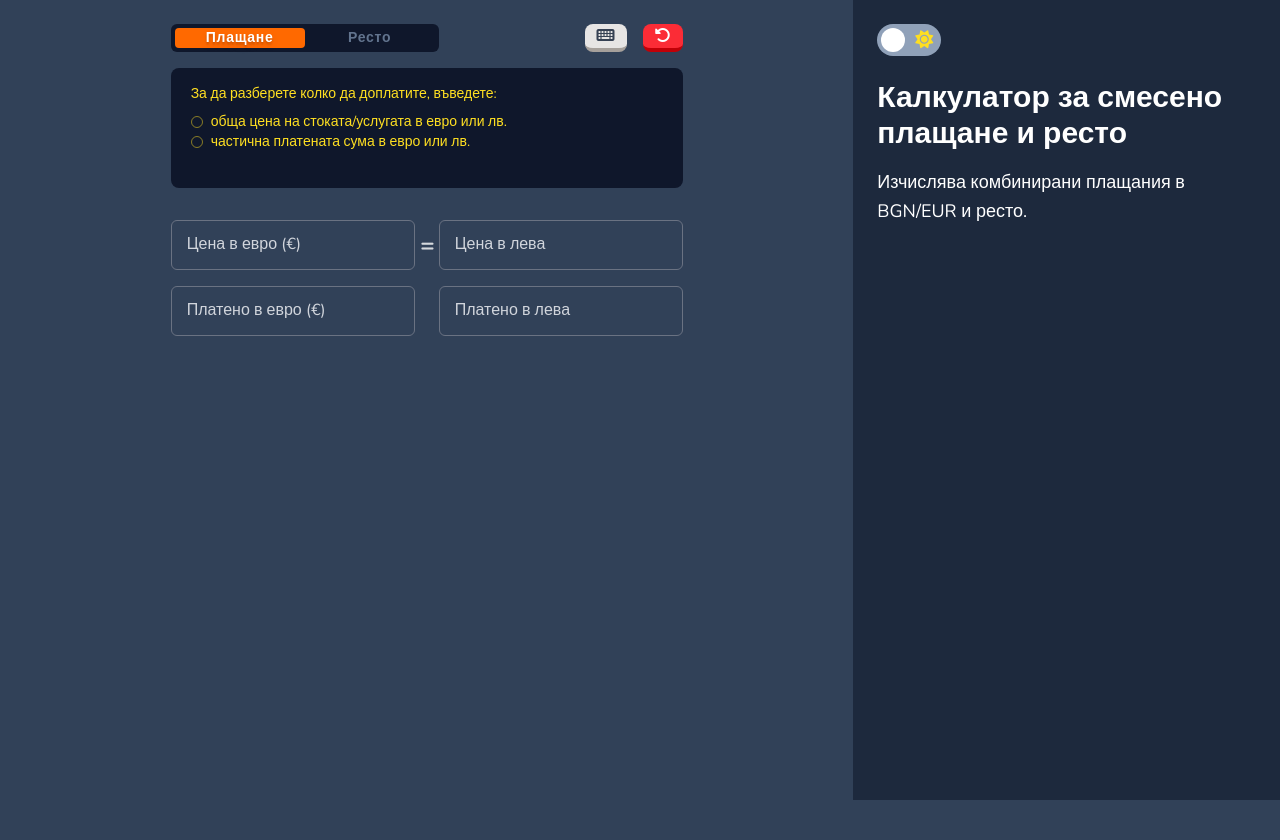
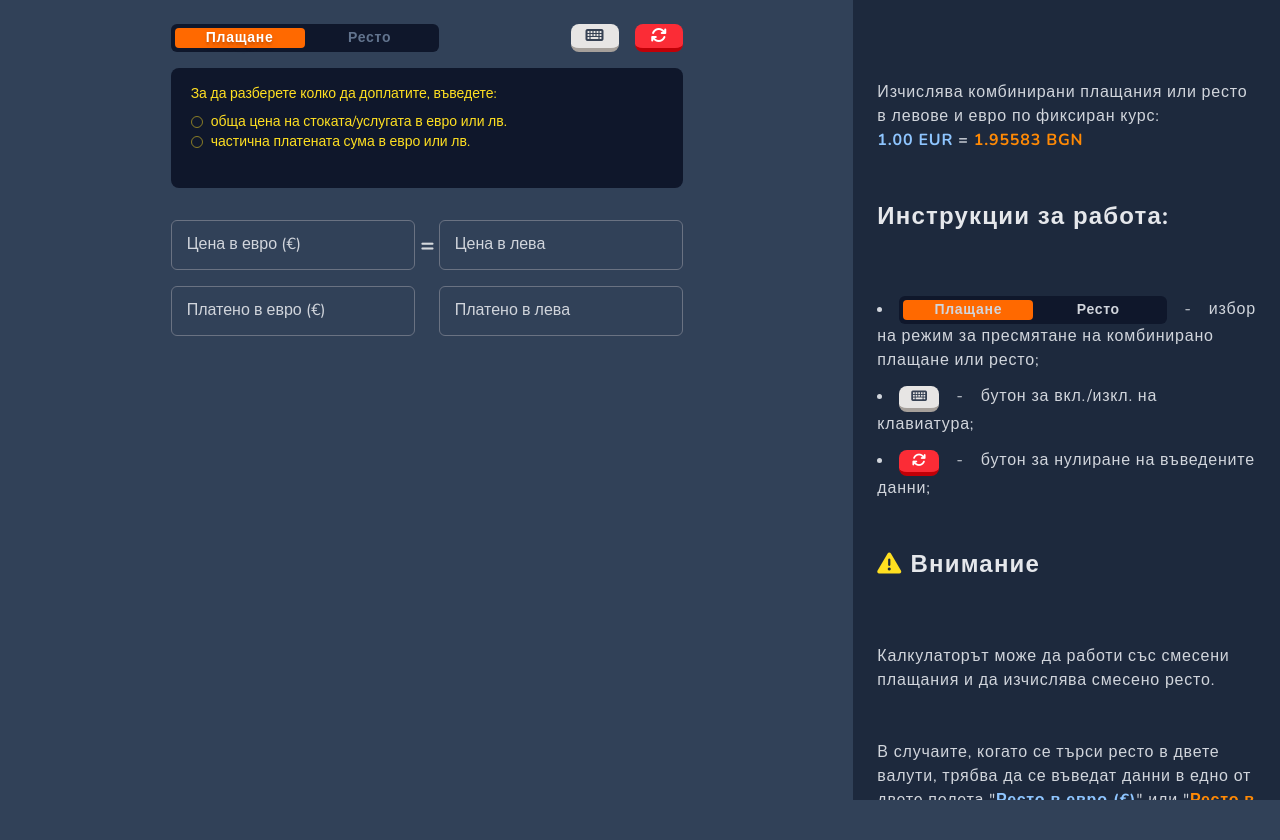
Before and after one commit to a-spasov/bgn-eur-calc, a website: page dist/index.html in a window 1280 px wide. Drawn offline with nearby package versions, Linux system fonts and the light colour scheme.

Commit message:
chore: design fixes

```diff
--- a/dist/index.html
+++ b/dist/index.html
@@ -65,20 +65,21 @@
                 <div>
                     <!-- KEYPAD TOGGLE BUTTON -->
                     <button id="toggleNumpad"
-                        class="rounded-lg text-base font-bold px-3 py-0 mr-3 bg-stone-200 text-gray-700 border-b-4 border-b-stone-400 active:translate-y-[2px] active:border-b-0 dark:bg-yellow-100 dark:text-gray-800 dark:border-b-yellow-300">
+                        class="rounded-lg w-12 text-base font-bold px-3 py-0 mr-3 bg-stone-200 text-gray-700 border-b-4 border-b-stone-400 active:translate-y-[2px] active:border-b-0 dark:bg-yellow-100 dark:text-gray-800 dark:border-b-yellow-300">
                         <i class="fa-solid fa-keyboard"></i>
                     </button>
 
                     <!-- RESET CALCULATOR -->
                     <button id="resetCalc"
-                        class="rounded-lg text-base font-bold px-3 py-0 text-white bg-red-500 border-b-4 border-b-red-700 active:translate-y-[2px] active:border-b-0">
-                        <i class="fa-solid fa-rotate-left"></i>
+                        class="rounded-lg w-12 text-base font-bold px-3 py-0 text-white bg-red-500 border-b-4 border-b-red-700 active:translate-y-[2px] active:border-b-0">
+                        <i class="fa-solid fa-arrows-rotate"></i>
                     </button>
                 </div>
             </div>
 
             <!-- DISPLAY -->
-            <div id="calcDisplay" class="relative w-lg h-30 flex flex-col mb-8 px-5 py-4 rounded-lg bg-slate-900 text-white dark:bg-gray-300 dark:text-gray-800">
+            <div id="calcDisplay"
+                class="relative w-lg h-30 flex flex-col mb-8 px-5 py-4 rounded-lg bg-slate-900 text-white dark:bg-gray-300 dark:text-gray-800">
                 <!-- INSTRUCTIONS -->
                 <div id="messageLine" class="flex flex-col items-start justify-center gap-2
                 transition-opacity duration-500 ease-in-out
@@ -92,7 +93,8 @@
                 </div>
 
                 <!-- RESULTS (absolute overlay) -->
-                <div id="resultsLine" class="absolute top-0 left-0 w-full h-full flex flex-col justify-center items-start gap-1 px-5 py-4 transition-opacity duration-500 ease-in-out opacity-0 text-yellow-300 text-left text-sm">
+                <div id="resultsLine"
+                    class="absolute top-0 left-0 w-full h-full flex flex-col justify-center items-start gap-1 px-5 py-4 transition-opacity duration-500 ease-in-out opacity-0 text-yellow-300 text-left text-sm">
                 </div>
 
             </div>
@@ -241,22 +243,76 @@
         </div>
     </main>
     <!-- RIGHT ASIDE -->
-    <aside class="inline-block w-1/3 bg-slate-800 dark:bg-gray-200 p-6 flex flex-col max-h-screen overflow-y-auto">
-        <!-- Theme switcher at top -->
-        <button id="themeToggle"
-            class="mb-6 relative w-16 h-8 rounded-full flex items-center px-1 text-amber-500 bg-slate-400 dark:bg-gray-400 transition-colors duration-300">
-            <i class="fa-solid fa-moon text-amber-800 text-lg absolute left-2 opacity-50 dark:opacity-100"></i>
-            <i class="fa-solid fa-sun text-yellow-300 text-lg absolute right-2 dark:opacity-0"></i>
-            <span
-                class="absolute w-6 h-6 bg-white dark:bg-gray-800 rounded-full transform translate-x-0 dark:translate-x-8 transition-transform"></span>
-        </button>
-
+    <aside class="inline-flex flex-col justify-center gap-12 w-1/3 bg-slate-800 dark:bg-gray-200 p-6 flex flex-col max-h-screen overflow-y-auto">
         <!-- Aside Content -->
-        <h1 class="text-3xl font-bold mb-4">Калкулатор за смесено плащане и ресто</h1>
-        <p class="text-lg leading-relaxed">
-            Изчислява комбинирани плащания в BGN/EUR и ресто.
+        <h1 class="flex items-center justify-between text-3xl text-gray-200 font-bold tracking-wider mb-8"><span>Валутен
+                калкулатор</span> <!-- Theme switcher at top -->
+            <button id="themeToggle"
+                class="relative w-12 h-6 rounded-full flex items-center px-1 text-amber-500 bg-slate-400 dark:bg-gray-400 transition-colors duration-300">
+                <i
+                    class="fa-solid fa-moon text-amber-800 text-sm absolute left-2 cursor-pointer opacity-50 dark:opacity-100 dark:cursor-default"></i>
+                <i class="fa-solid fa-sun text-yellow-300 text-sm absolute right-2 dark:opacity-0"></i>
+                <span
+                    class="absolute size-4 bg-white dark:bg-gray-800 rounded-full transform translate-x-0 dark:translate-x-6 transition-transform"></span>
+            </button>
+        </h1>
+        <p class="text-base text-gray-300 tracking-wider">
+            Изчислява комбинирани плащания или ресто в левове и евро по фиксиран курс:
+            <span class="block font-bold">
+                <span class="text-blue-300">1.00 EUR</span> =
+                <span class="text-orange-400">1.95583 BGN</span>
+            </span>
         </p>
-
+        <h2 class="text-gray-200 font-bold text-2xl tracking-wider mb-4">Инструкции за работа:</h2>
+        <ul class="text-gray-300 text-base tracking-wider list-inside list-disc">
+            <li class="mb-3">
+                <div class="relative inline-flex rounded-md bg-slate-900 dark:bg-gray-300 p-1">
+                    <div
+                        class="absolute top-1 left-1 h-5 w-[130px] rounded-sm bg-orange-500 transition-all duration-300 ease-out">
+                    </div>
+                    <button class="relative z-10 text-sm font-bold w-[130px] tracking-wider dark:text-gray-900">
+                        Плащане
+                    </button>
+                    <button class="relative z-10 text-sm font-bold w-[130px] tracking-wider dark:text-gray-900">
+                        Ресто
+                    </button>
+                </div>
+                <span class="mx-3">-</span>
+                <span>
+                    избор на режим за пресмятане на комбинирано плащане или ресто;
+                </span>
+            </li>
+            <li class="mb-3">
+                <button
+                    class="rounded-lg text-sm font-bold w-10 px-3 py-[0.0675rem] bg-stone-200 text-gray-700 border-b-4 border-b-stone-400 dark:bg-yellow-100 dark:text-gray-800 dark:border-b-yellow-300">
+                    <i class="fa-solid fa-keyboard"></i>
+                </button>
+                <span class="mx-3">-</span>
+                <span>
+                    бутон за вкл./изкл. на клавиатура;
+                </span>
+            </li>
+            <li class="">
+                <button
+                    class="rounded-lg text-sm font-bold w-10 px-3 py-[0.0675rem] text-white bg-red-500 border-b-4 border-b-red-700">
+                    <i class="fa-solid fa-arrows-rotate"></i>
+                </button>
+                <span class="mx-3">-</span>
+                <span>
+                    бутон за нулиране на въведените данни;
+                </span>
+            </li>
+        </ul>
+        <h2 class="text-gray-200 font-bold text-2xl tracking-wider mb-4"><i
+                class="fa-solid fa-triangle-exclamation text-yellow-300 mr-2"></i>Внимание</h2>
+        <p class="text-base text-gray-300 tracking-wider">
+            Калкулаторът може да работи със смесени плащания и да изчислява смесено ресто.
+        </p>
+        <p class="text-base text-gray-300 tracking-wider">
+            В случаите, когато се търси ресто в двете валути, трябва да се въведат данни в едно от двете полета "<span
+                class="text-blue-300 font-bold">Ресто в евро (€)</span>" или "<span
+                class="text-orange-400 font-bold">Ресто в лева</span>".
+        </p>
     </aside>
     <script src="./scripts.js"></script>
 </body>
```
Also changed, not shown: dist/styles.css.
